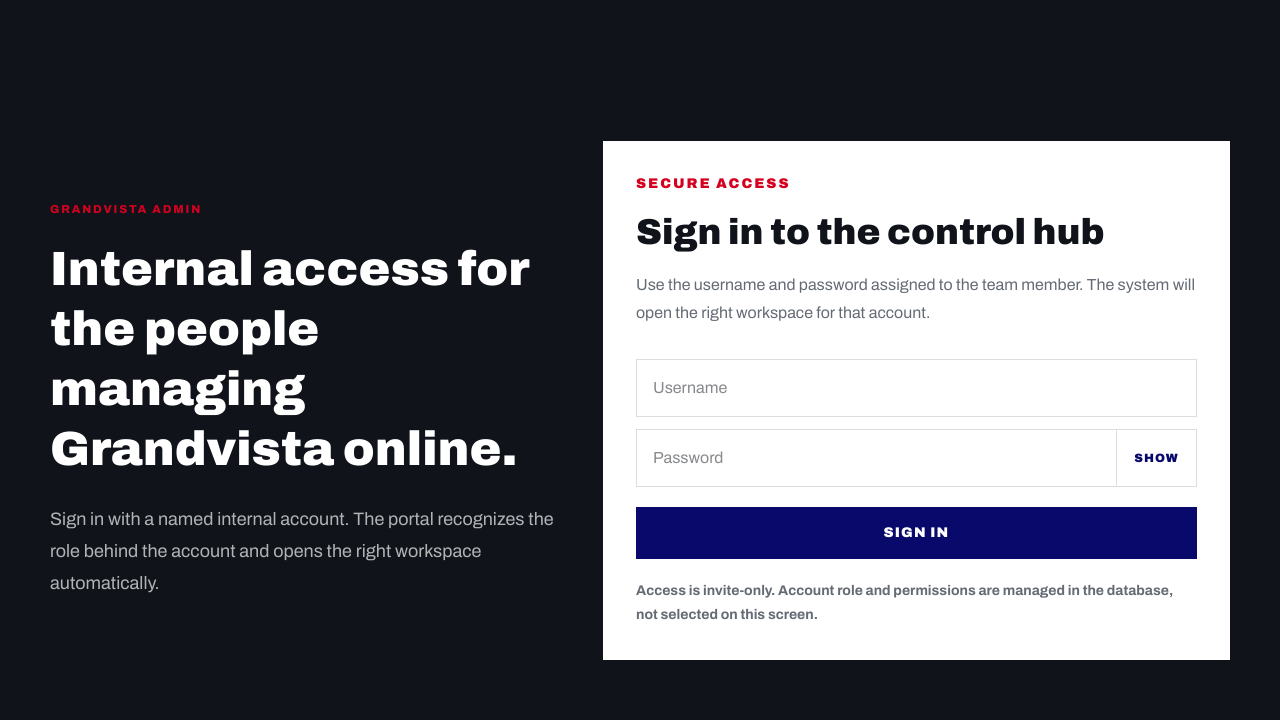
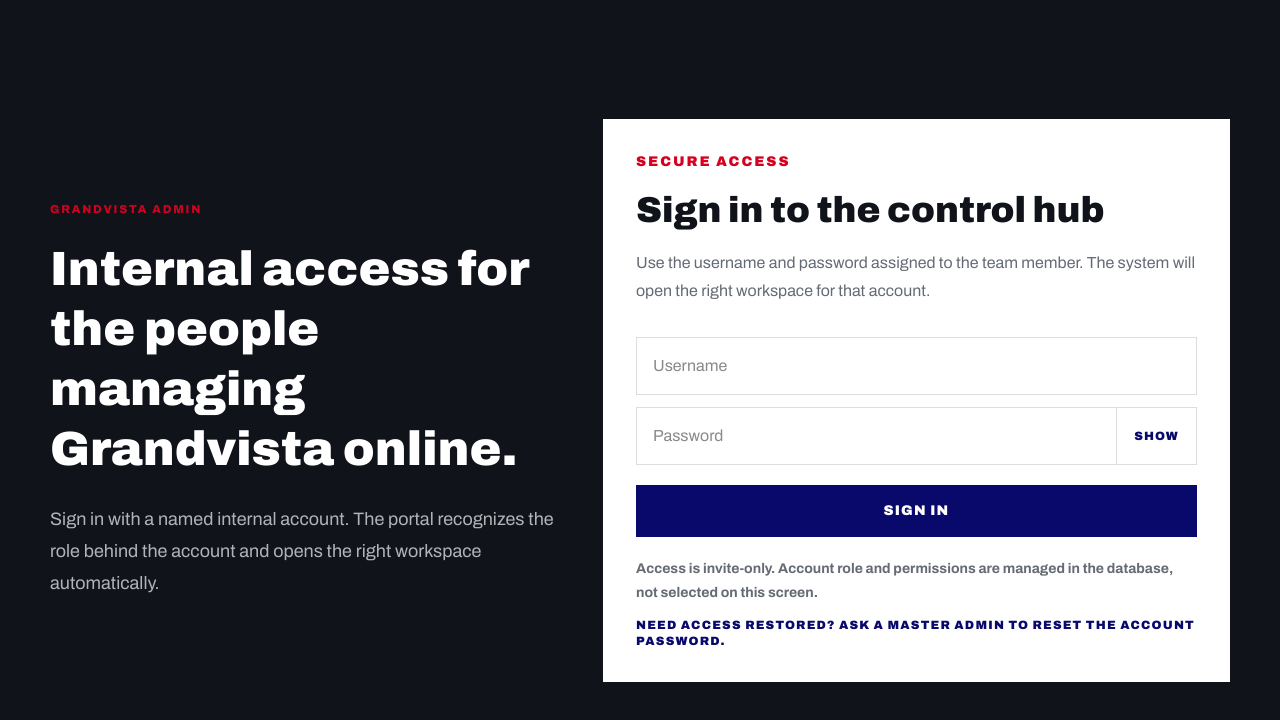
Before and after one commit to phugialy/grandvista-construct, a Next.js app: page /admin/login in a window 1280 px wide. Shown: the top 720 px of the page. Built offline with nearby package versions, Linux system fonts and the light colour scheme.

Commit message:
Reset admin login pending state

```diff
--- a/src/app/admin/login/admin-login-form.tsx
+++ b/src/app/admin/login/admin-login-form.tsx
@@ -59,6 +59,9 @@ export function AdminLoginForm({
       <p className="mt-5 text-sm font-bold leading-6 text-steel">
         Access is invite-only. Account role and permissions are managed in the database, not selected on this screen.
       </p>
+      <p className="mt-3 text-xs font-black uppercase tracking-[0.1em] text-navy">
+        Need access restored? Ask a master admin to reset the account password.
+      </p>
       <script
         dangerouslySetInnerHTML={{
           __html: `
@@ -85,6 +88,11 @@ export function AdminLoginForm({
     submit.textContent = "Signing In...";
   };
 
+  const resetPending = () => {
+    submit.disabled = false;
+    submit.textContent = "Sign In";
+  };
+
   const submitForm = () => {
     if (!form.reportValidity()) return;
 
@@ -92,6 +100,9 @@ export function AdminLoginForm({
     window.setTimeout(() => HTMLFormElement.prototype.submit.call(form), 80);
   };
 
+  resetPending();
+  window.addEventListener("pageshow", resetPending);
+  form.addEventListener("input", resetPending);
   submit.addEventListener("click", submitForm);
   form.addEventListener("keydown", (event) => {
     if (event.key !== "Enter") return;
```
